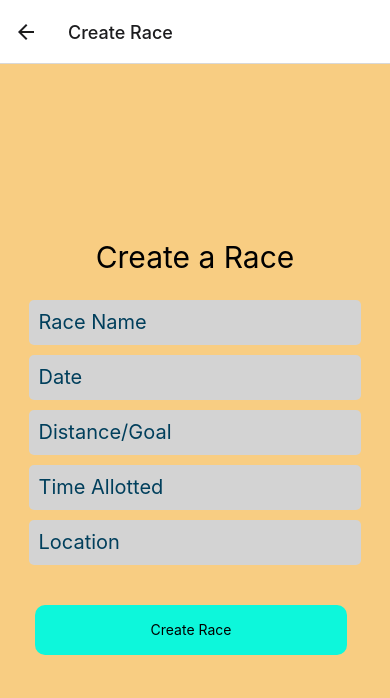
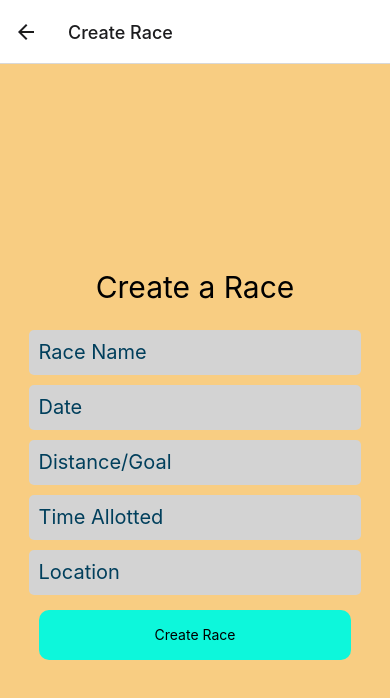
Before and after one commit to GreenField-Org/ultracrewmobile, a React Native app: screen /CreateRace in a window 390 px wide. Shown: the top 698 px of the page. Built offline with nearby package versions, Linux system fonts and the light colour scheme.

Commit message:
adding style to button and centering

```diff
--- a/Views/CreateRace.js
+++ b/Views/CreateRace.js
@@ -1,5 +1,5 @@
 import React from 'react'
-import { StyleSheet, Button, Text, TextInput, TouchableOpacity, View } from 'react-native';
+import { StyleSheet, Button, Text, TextInput, TouchableOpacity, View, Pressable } from 'react-native';
 import DefaultButton from '../Components/DefaultButton';
 import Input from '../Components/FormComponents/Input';
 
@@ -24,10 +24,9 @@ export default function CreateRace({navigation}) {
                 placeholder='Location'
             />
 
-      <DefaultButton buttonText='Create Race'/>
+      <Pressable style={styles.submitButton}><Text>Create Race</Text>
+      </Pressable>
       </View>
-
-
     )}
 
     const styles = StyleSheet.create({
@@ -36,7 +35,6 @@ export default function CreateRace({navigation}) {
         alignItems: 'center',
         justifyContent: 'center',
         flex: 1,
-        textAlignVertical: 'top'
       },
 
         titleText:{
@@ -75,11 +73,6 @@ export default function CreateRace({navigation}) {
           marginBottom: 20,
           alignItems: "center",
         },
-
-        btnText: {
-
-        },
-
         submitButton:
        {
          width:"80%",
@@ -89,6 +82,6 @@ export default function CreateRace({navigation}) {
          marginTop: 10,
          alignItems:"center",
          justifyContent:"center",
-         backgroundColor:"orange",
+         backgroundColor:"#0DF7DB",
        }
        })
```
